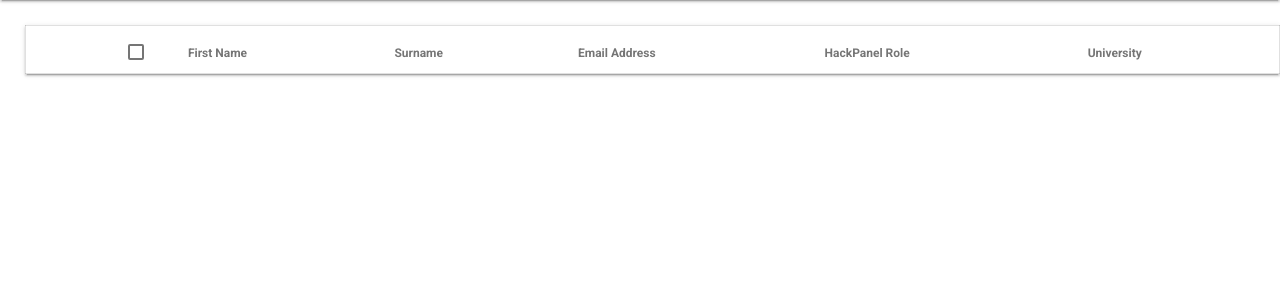
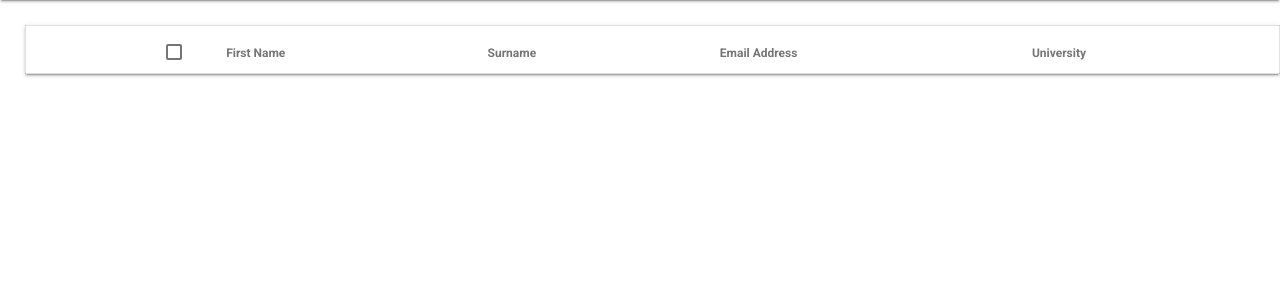
Before and after one commit to BullHacks/hackpanel, a PHP site: page /attendees.php in a window 1280 px wide. Shown: the part 64-364 px from the top of the page. Run offline with PHP 8.4, Linux system fonts and the light colour scheme; the visitor is signed in with stand-in values (Sample User, id 1); lists and menus that the app fills with data are empty.

Commit message:
Fix Attendee table headers

```diff
--- a/attendees.php
+++ b/attendees.php
@@ -53,7 +53,6 @@ require('./conf/sescheck.php');
       				<th class="mdl-data-table__cell--non-numeric">First Name</th>
       				<th class="mdl-data-table__cell--non-numeric">Surname</th>
       				<th class="mdl-data-table__cell--non-numeric">Email Address</th>
-					<th class="mdl-data-table__cell--non-numeric">HackPanel Role</th>
 					<th class="mdl-data-table__cell--non-numeric">University</th>
     			</tr>
   			</thead>
```
